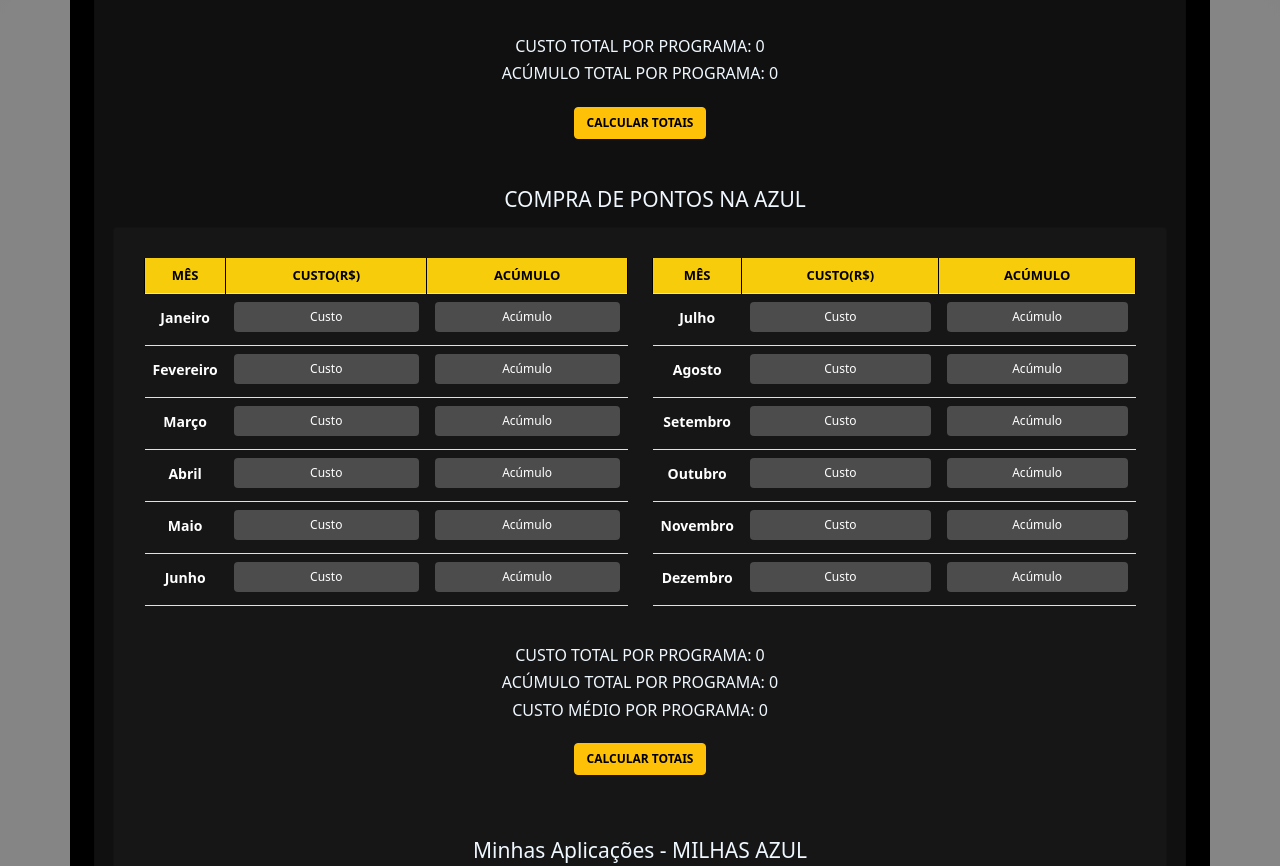
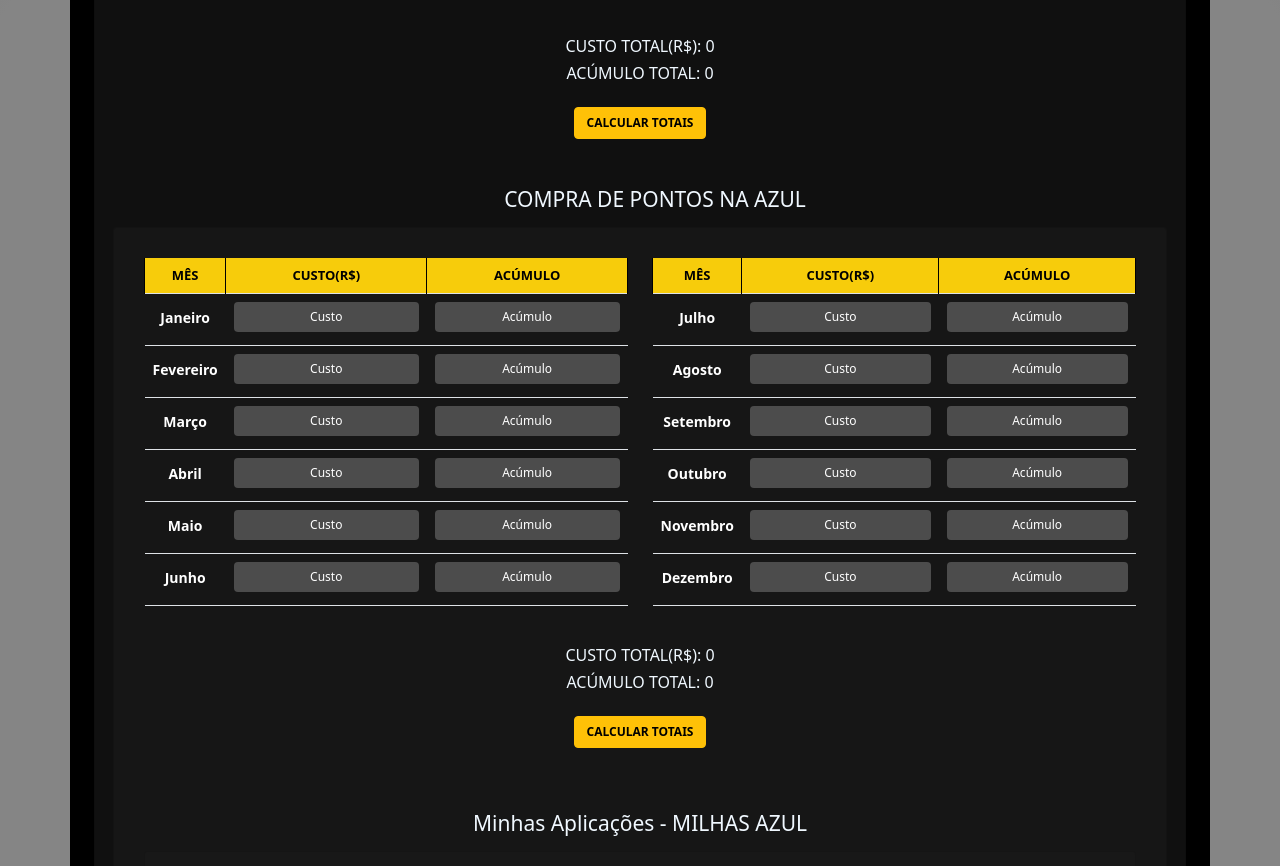
Before and after one commit to ittalo-pessoa/dm-milhas-final, a plain HTML site: page acumuloAzul.html in a window 1280 px wide. Shown: the part 1194-2060 px from the top of the page. Drawn offline with nearby package versions, Linux system fonts and the light colour scheme.

Commit message:
mudando erros

```diff
--- a/acumuloAzul.html
+++ b/acumuloAzul.html
@@ -439,8 +439,8 @@
 
                         <!-- Exibição dos resultados -->
                         <div class="mt-4 text-center">
-                            <h5 style="font-size: 100%;">CUSTO TOTAL POR PROGRAMA: <span id="totalCusto2">0</span></h5>
-                            <h5 style="font-size: 100%;">ACÚMULO TOTAL POR PROGRAMA: <span id="totalAcumulo2">0</span></h5>
+                            <h5 style="font-size: 100%;">CUSTO TOTAL(R$): <span id="totalCusto2">0</span></h5>
+                            <h5 style="font-size: 100%;">ACÚMULO TOTAL: <span id="totalAcumulo2">0</span></h5>
                         </div>
                         <!-- Botão para calcular -->
                         <div class="text-center">
@@ -640,9 +640,8 @@
                         </div>
                         <!-- Exibição dos resultados -->
                         <div class="mt-4 text-center">
-                            <h5 style="font-size: 100%;">CUSTO TOTAL POR PROGRAMA: <span id="totalCusto3">0</span></h5>
-                            <h5 style="font-size: 100%;">ACÚMULO TOTAL POR PROGRAMA: <span id="totalAcumulo3">0</span></h5>
-                            <h5 style="font-size: 100%;">CUSTO MÉDIO POR PROGRAMA: <span id="custoMedioPorPrograma3">0</span></h5>
+                            <h5 style="font-size: 100%;">CUSTO TOTAL(R$): <span id="totalCusto3">0</span></h5>
+                            <h5 style="font-size: 100%;">ACÚMULO TOTAL: <span id="totalAcumulo3">0</span></h5>
                         </div>
                         <!-- Botão para calcular -->
                         <div class="text-center">
```
